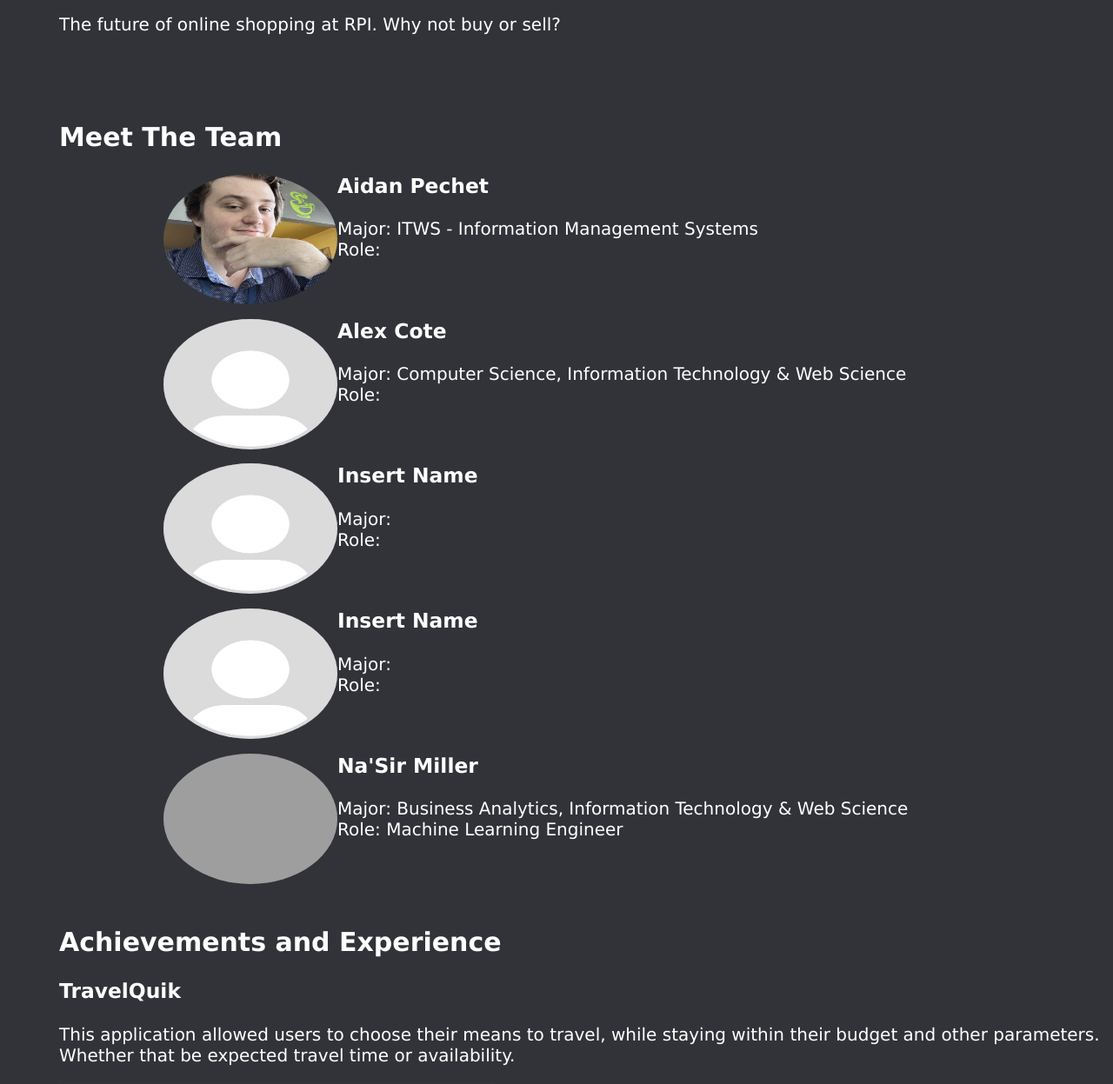
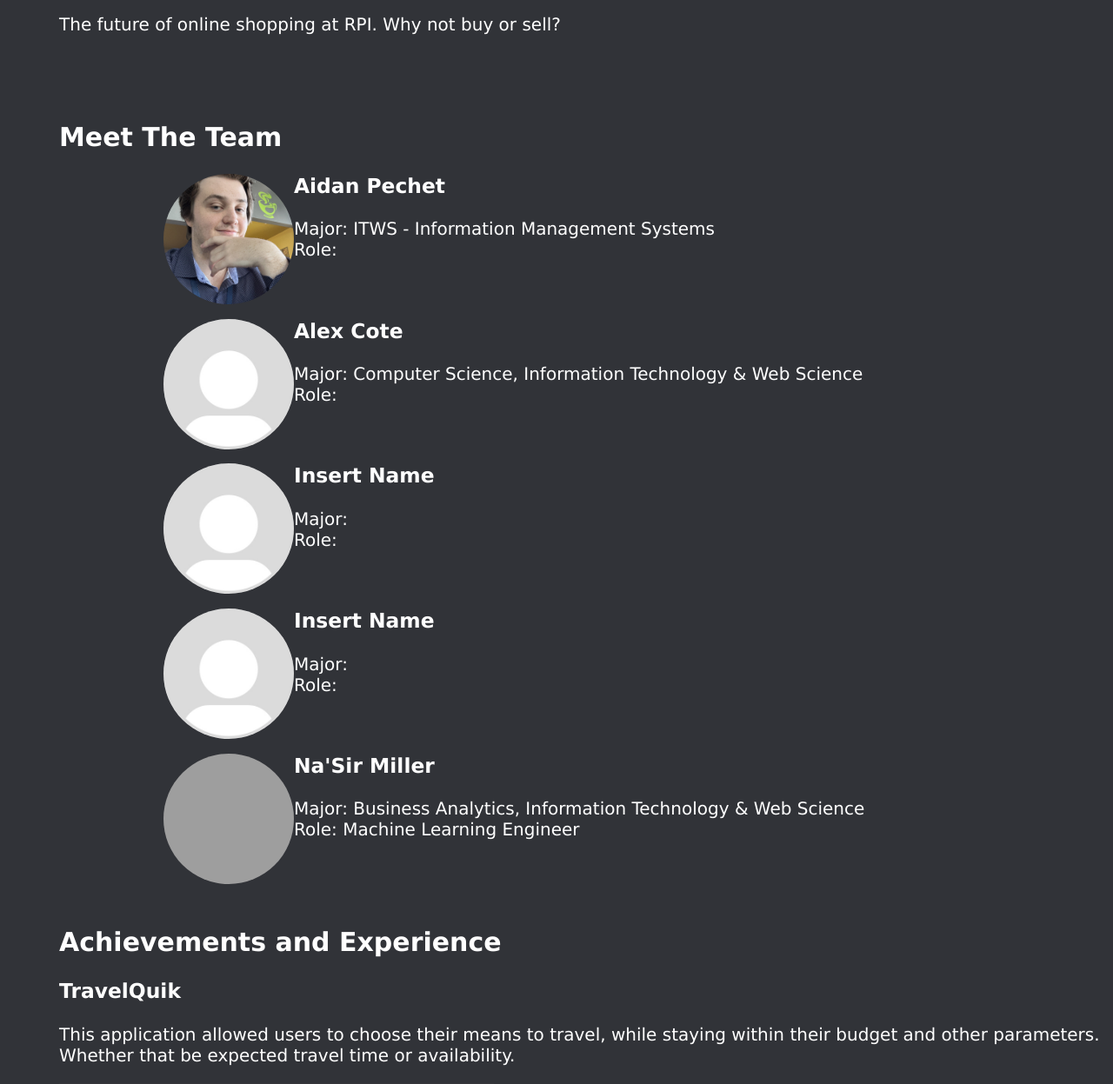
Before and after one commit to RPI-ITWS/ITWS2110-team14, a PHP site: page /lab1/index.html in a window 1280 px wide. Shown: the part 144-1391 px from the top of the page at 87% size. Run offline with PHP 8.4, Linux system fonts and the light colour scheme; grey boxes are pictures that could not be loaded.

Commit message:
fix to headshots

```diff
--- a/lab1/styles.css
+++ b/lab1/styles.css
@@ -107,7 +107,7 @@ body { /*Universal formatting for all non-head/footer content*/
    margin-right: 0;
    float: left;
    padding: 0;
-   width: 200px;
+   width: 150px;
 }
 
 .roundHeadshotsAidanPersonal { /* version of roundHeadshots for pechea.html */
```
